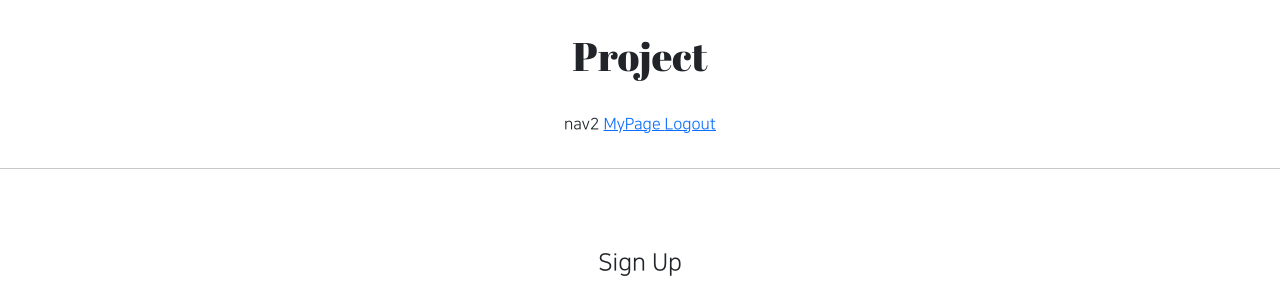
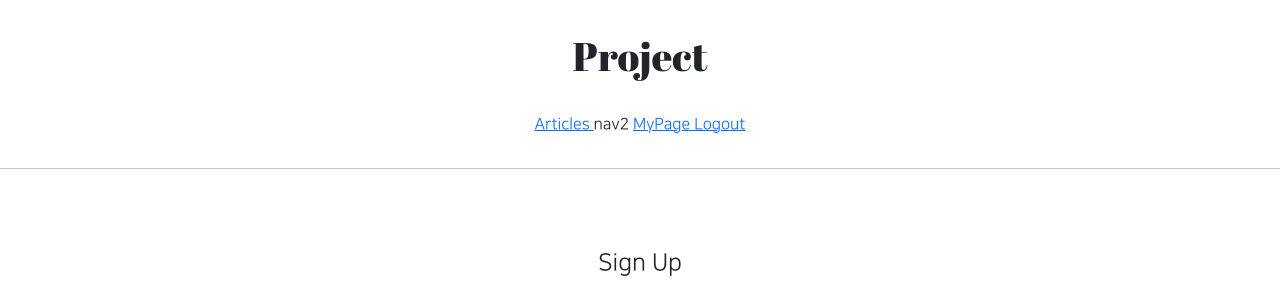
Before and after one commit to 100100001001/gis_django, a Django app: page /accounts/create/ in a window 1280 px wide. Shown: the top 307 px of the page. Run offline with Django 3.2, Linux system fonts and the light colour scheme; the visitor is signed in with stand-in values (Sample User, id 1); parts of the project's set-up code (start-up, migrations or seed data) failed here and were passed over; some libraries are stand-ins or nearby versions.

Commit message:
8/6 commit 4

```diff
--- a/templates/header.html
+++ b/templates/header.html
@@ -7,7 +7,9 @@
 
     <div class="pragmatic_header_button">
         <span>
-            <a href="{% url 'articleapp:list' %}"></a>
+            <a href="{% url 'articleapp:list' %}">
+                Articles
+            </a>
         </span>
         <span>nav2</span>
         {% if not user.is_authenticated %}
```
